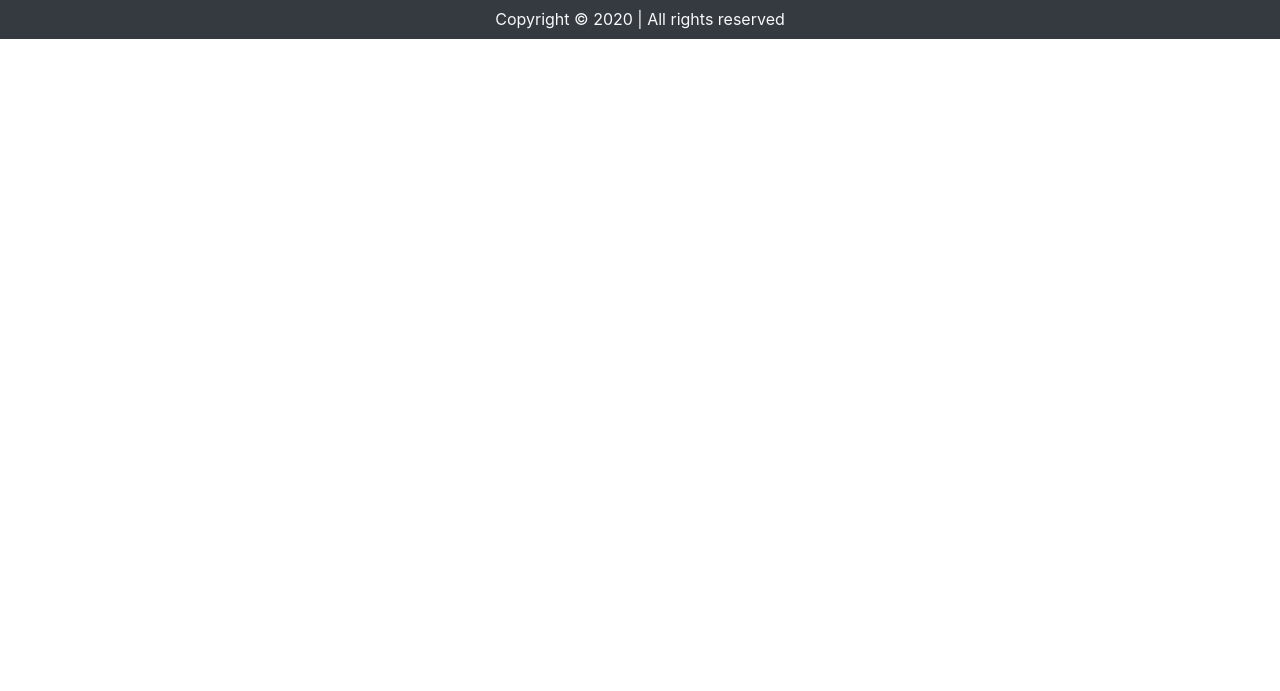
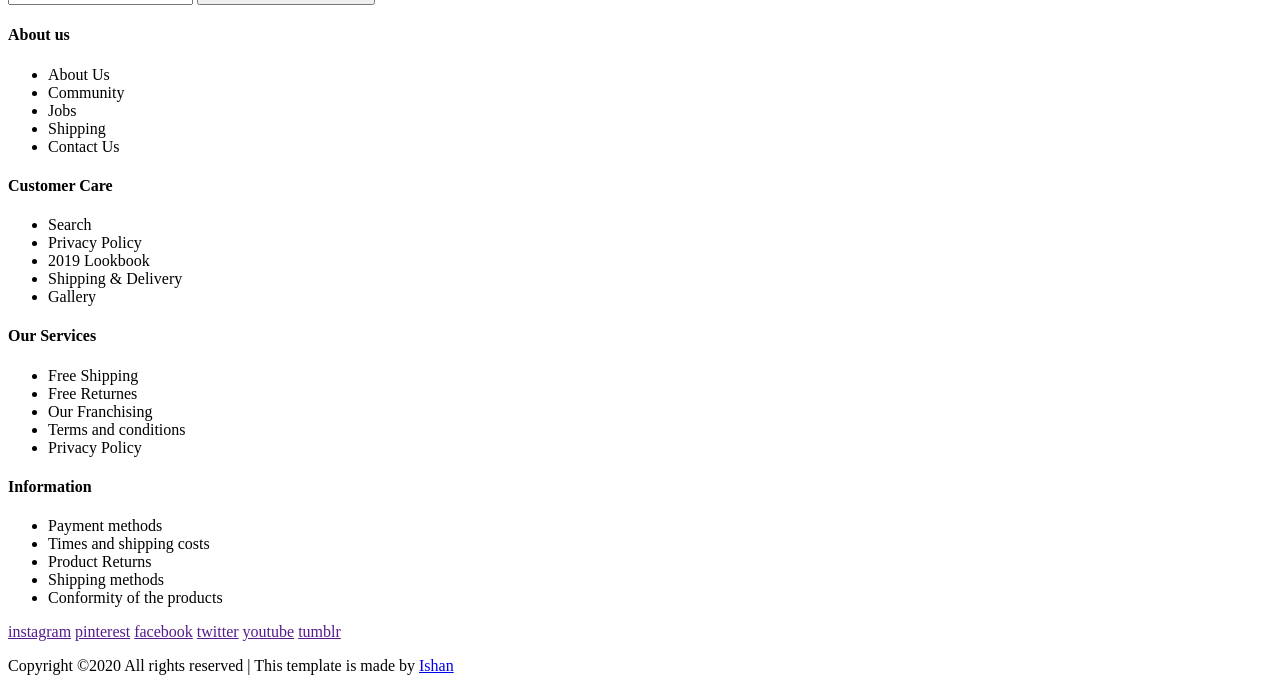
Before and after one commit to Ishan-Ajmera/ToDo-App, a Django app: page / in a window 1280 px wide. Shown: the part 847-1538 px from the top of the page. Before the commit the page ends 886 px from the top, so only its background shows below. Run offline with Django 3.2, Linux system fonts and the light colour scheme; some libraries are stand-ins or nearby versions.

Commit message:
Update index.html

```diff
--- a/templates/index.html
+++ b/templates/index.html
@@ -1,134 +1,183 @@
-<!doctype html>
-<html lang="en">
+{% load static %}
+ <!DOCTYPE html>
+<html lang="zxx">
 
 <head>
-  <!-- Required meta tags -->
-  <meta charset="utf-8">
-  <meta name="viewport" content="width=device-width, initial-scale=1, shrink-to-fit=no">
+    <meta charset="UTF-8">
+    <meta name="description" content="Yoga Studio Template">
+    <meta name="keywords" content="Yoga, unica, creative, html">
+    <meta name="viewport" content="width=device-width, initial-scale=1.0">
+    <meta http-equiv="X-UA-Compatible" content="ie=edge">
+    <title>Violet | Template</title>
 
-  <!-- Bootstrap CSS -->
-  <link rel="stylesheet" href="https://stackpath.bootstrapcdn.com/bootstrap/4.5.0/css/bootstrap.min.css"
-    integrity="sha384-9aIt2nRpC12Uk9gS9baDl411NQApFmC26EwAOH8WgZl5MYYxFfc+NcPb1dKGj7Sk" crossorigin="anonymous">
+    <!-- Google Font -->
+    <link href="https://fonts.googleapis.com/css?family=Amatic+SC:400,700&display=swap" rel="stylesheet">
+    <link href="https://fonts.googleapis.com/css?family=Montserrat:100,200,300,400,500,600,700,800,900&display=swap"
+        rel="stylesheet">
 
-  <title>Home</title>
+    <!-- Css Styles -->
+    <link rel="stylesheet" href="{% static 'css/bootstrap(1).min.css' %}" type="text/css">
+    <link rel="stylesheet" href="{% static 'css/font-awesome(1).min.css' %}" type="text/css">
+    <link rel="stylesheet" href="{% static 'css/nice-select(1).css' %}" type="text/css">
+    <link rel="stylesheet" href="{% static 'css/owl.carousel(1).min.css' %}" type="text/css">
+    <link rel="stylesheet" href="{% static 'css/magnific-popup(1).css' %}" type="text/css">
+    <link rel="stylesheet" href="{% static 'css/slicknav(1).min.css' %}" type="text/css">
+    <link rel="stylesheet" href="{% static 'css/style(1).css' %}" type="text/css">
 </head>
 
 <body>
-  {% if success %}
-  <div class="alert alert-success alert-dismissible fade show" role="alert">
-    <strong>Holy guacamole!</strong> The form has been submitted
-    <button type="button" class="close" data-dismiss="alert" aria-label="Close">
-      <span aria-hidden="true">&times;</span>
-    </button>
-  </div>
-  {% endif %}
-  <nav class="navbar navbar-expand-lg navbar-dark bg-dark">
-    <a class="navbar-brand" href="#">Navbar</a>
-    <button class="navbar-toggler" type="button" data-toggle="collapse" data-target="#navbarSupportedContent"
-      aria-controls="navbarSupportedContent" aria-expanded="false" aria-label="Toggle navigation">
-      <span class="navbar-toggler-icon"></span>
-    </button>
+    <!-- Page Preloder -->
+    <div id="preloder">
+        <div class="loader"></div>
+    </div>
 
-    <div class="collapse navbar-collapse" id="navbarSupportedContent">
-      <ul class="navbar-nav mr-auto">
-        <li class="nav-item active">
-          <a class="nav-link" href="/">Home</a>
-        </li>
-        <li class="nav-item ">
-          <a class="nav-link" href="/tasks">Tasks</a>
-        </li>
-         <li class="nav-item ">
-          <a class="nav-link" href="/contact">contact</a>
-        </li>
-        <li class="nav-item ">
-          <a class="nav-link" href="/project">project</a>
-        </li>
+    <!-- Search model -->
+	<div class="search-model">
+		<div class="h-100 d-flex align-items-center justify-content-center">
+			<div class="search-close-switch">+</div>
+			<form class="search-model-form">
+				<input type="text" id="search-input" placeholder="Search here.....">
+			</form>
+		</div>
+	</div>
+	<!-- Search model end -->
 
-    </div>
-  </nav>
+    <!-- Header Section Begin -->
+    <header class="header-section">
+        <div class="container-fluid">
+            <div class="inner-header">
+                <div class="logo">
+                    <a href="./index.html"><img src="{% static 'img/logo(1).png' %}" alt=""></a>
+                </div>
+                <div class="header-right">
+                    <img src="{% static 'img/icons/search.png' %}" alt="" class="search-trigger">
+                    <a href="#">
+                        <img src="{% static 'img/icons/bag.png' %}" alt="">
+                        <span>2</span>
+                    </a>
+                </div>
+                <nav class="main-menu mobile-menu">
+                    <ul>
+                        <li><a class="active" href="./index.html">Home</a></li>
+                        <li><a href="./categories.html">Shop</a>
+                            <ul class="sub-menu">
+                                <li><a href="product-page.html">Product Page</a></li>
+                                <li><a href="shopping-cart.html">Shopping Card</a></li>
+                                <li><a href="check-out.html">Check out</a></li>
+                            </ul>
+                        </li>
+                        <li><a href="./product-page.html">About</a></li>
+                        <li><a href="./check-out.html">Blog</a></li>
+                        <li><a href="./contact.html">Contact</a></li>
+                    </ul>
+                </nav>
+            </div>
+        </div>
+    </header>
 
-  <div class="container">
-    <div class="text-center pd-5">
-      <h1> Hello!</h1>
-      </h1>
-    </div>
-{% comment %} success is {{success}} {% endcomment %}
-    <form action="/" method="post" >
-    {% csrf_token %}
-      <div class="form-group pd-5 md-3 my-3 mt-3">
-        <label for="title">Title </label>
-        <input type="text" class="form-control" id="title" placeholder="Title" name="title">
-      </div>
-      <div class="form-group">
-        <label for="desc">Example textarea</label>
-        <textarea class="form-control" id="desc" name="desc" rows="10"></textarea>
-      </div>
-      <button type="submit" class="btn btn-outline-dark text-primary ">Submit</button>
-    </form>
-<div class="input-group mb-3">
-  <div class="input-group-prepend">
-    <span class="input-group-text" id="inputGroupFileAddon01">Upload</span>
-  </div>
-  <div class="custom-file">
-    <input type="file" class="custom-file-input" id="inputGroupFile01" aria-describedby="inputGroupFileAddon01">
-    <label class="custom-file-label" for="inputGroupFile01">Choose file</label>
-  </div>
-</div>
+    <!-- Header End -->
 
-<div class="input-group mb-3">
-  <div class="custom-file">
-    <input type="file" class="custom-file-input" id="inputGroupFile02">
-    <label class="custom-file-label" for="inputGroupFile02" aria-describedby="inputGroupFileAddon02">Choose file</label>
-  </div>
-  <div class="input-group-append">
-    <span class="input-group-text" id="inputGroupFileAddon02">Upload</span>
-  </div>
-</div>
+    {% block body %}
+    {% endblock body %}
 
-<div class="input-group mb-3">
-  <div class="input-group-prepend">
-    <button class="btn btn-outline-secondary" type="button" id="inputGroupFileAddon03">Button</button>
-  </div>
-  <div class="custom-file">
-    <input type="file" class="custom-file-input" id="inputGroupFile03" aria-describedby="inputGroupFileAddon03">
-    <label class="custom-file-label" for="inputGroupFile03">Choose file</label>
-  </div>
-</div>
+        <!-- Footer Section Begin -->
+    <footer class="footer-section spad">
+        <div class="container">
+            <div class="newslatter-form">
+                <div class="row">
+                    <div class="col-lg-12">
+                        <form action="#">
+                            <input type="text" placeholder="Your email address">
+                            <button type="submit">Subscribe to our newsletter</button>
+                        </form>
+                    </div>
+                </div>
+            </div>
+            <div class="footer-widget">
+                <div class="row">
+                    <div class="col-lg-3 col-sm-6">
+                        <div class="single-footer-widget">
+                            <h4>About us</h4>
+                            <ul>
+                                <li>About Us</li>
+                                <li>Community</li>
+                                <li>Jobs</li>
+                                <li>Shipping</li>
+                                <li>Contact Us</li>
+                            </ul>
+                        </div>
+                    </div>
+                    <div class="col-lg-3 col-sm-6">
+                        <div class="single-footer-widget">
+                            <h4>Customer Care</h4>
+                            <ul>
+                                <li>Search</li>
+                                <li>Privacy Policy</li>
+                                <li>2019 Lookbook</li>
+                                <li>Shipping & Delivery</li>
+                                <li>Gallery</li>
+                            </ul>
+                        </div>
+                    </div>
+                    <div class="col-lg-3 col-sm-6">
+                        <div class="single-footer-widget">
+                            <h4>Our Services</h4>
+                            <ul>
+                                <li>Free Shipping</li>
+                                <li>Free Returnes</li>
+                                <li>Our Franchising</li>
+                                <li>Terms and conditions</li>
+                                <li>Privacy Policy</li>
+                            </ul>
+                        </div>
+                    </div>
+                    <div class="col-lg-3 col-sm-6">
+                        <div class="single-footer-widget">
+                            <h4>Information</h4>
+                            <ul>
+                                <li>Payment methods</li>
+                                <li>Times and shipping costs</li>
+                                <li>Product Returns</li>
+                                <li>Shipping methods</li>
+                                <li>Conformity of the products</li>
+                            </ul>
+                        </div>
+                    </div>
+                </div>
+            </div>
+        </div>
+        <div class="social-links-warp">
+			<div class="container">
+				<div class="social-links">
+					<a href="" class="instagram"><i class="fa fa-instagram"></i><span>instagram</span></a>
+					<a href="" class="pinterest"><i class="fa fa-pinterest"></i><span>pinterest</span></a>
+					<a href="" class="facebook"><i class="fa fa-facebook"></i><span>facebook</span></a>
+					<a href="" class="twitter"><i class="fa fa-twitter"></i><span>twitter</span></a>
+					<a href="" class="youtube"><i class="fa fa-youtube"></i><span>youtube</span></a>
+					<a href="" class="tumblr"><i class="fa fa-tumblr-square"></i><span>tumblr</span></a>
+				</div>
+			</div>
 
-<div class="input-group">
-  <div class="custom-file">
-    <input type="file" class="custom-file-input" id="inputGroupFile04" aria-describedby="inputGroupFileAddon04">
-    <label class="custom-file-label" for="inputGroupFile04">Choose file</label>
-  </div>
-  <div class="input-group-append">
-    <button class="btn btn-outline-secondary" type="button" id="inputGroupFileAddon04">Button</button>
-  </div>
-</div>
-
-    <img src="https://source.unsplash.com/100x100/?coding,JavaScript" alt="..." class="rounded-circle">
+<div class="container text-center pt-5">
+                <p><!-- Link back to Colorlib can't be removed. Template is licensed under CC BY 3.0. -->
+  Copyright &copy;<script>document.write(new Date().getFullYear());</script> All rights reserved | This template is made <i class="icon-heart color-danger" aria-hidden="true"></i> by <a href="https://colorlib.com" target="_blank">Ishan</a>
+  <!-- Link back to Colorlib can't be removed. Template is licensed under CC BY 3.0. --></p>
+            </div>
 
 
+		</div>
+    </footer>
+    <!-- Footer Section End -->
 
-  </div>
-
-  <footer class="bg-dark  ">
-    <p class=" py-2 my-0 text-center bg bg-dark text-light">
-      Copyright &copy 2020 | All rights reserved
-    </p>
-
-  </footer>
-
-  <!-- Optional JavaScript -->
-  <!-- jQuery first, then Popper.js, then Bootstrap JS -->
-  <script src="https://code.jquery.com/jquery-3.5.1.slim.min.js"
-    integrity="sha384-DfXdz2htPH0lsSSs5nCTpuj/zy4C+OGpamoFVy38MVBnE+IbbVYUew+OrCXaRkfj"
-    crossorigin="anonymous"></script>
-  <script src="https://cdn.jsdelivr.net/npm/popper.js@1.16.0/dist/umd/popper.min.js"
-    integrity="sha384-Q6E9RHvbIyZFJoft+2mJbHaEWldlvI9IOYy5n3zV9zzTtmI3UksdQRVvoxMfooAo"
-    crossorigin="anonymous"></script>
-  <script src="https://stackpath.bootstrapcdn.com/bootstrap/4.5.0/js/bootstrap.min.js"
-    integrity="sha384-OgVRvuATP1z7JjHLkuOU7Xw704+h835Lr+6QL9UvYjZE3Ipu6Tp75j7Bh/kR0JKI"
-    crossorigin="anonymous"></script>
+    <!-- Js Plugins -->
+    <script src="{% static 'js/jquery-3.3.1.min.js' %}"></script>
+    <script src="{% static 'js/bootstrap.min.js' %}"></script>
+    <script src="{% static 'js/jquery.magnific-popup.min.js' %}"></script>
+    <script src="{% static 'js/jquery.slicknav.js' %}"></script>
+    <script src="{% static 'js/owl.carousel.min.js' %}"></script>
+    <script src="{% static 'js/jquery.nice-select.min.js' %}"></script>
+    <script src="{% static 'js/mixitup.min.js' %}"></script>
+    <script src="{% static 'js/main.js' %}"></script>
 </body>
 
 </html>
```
